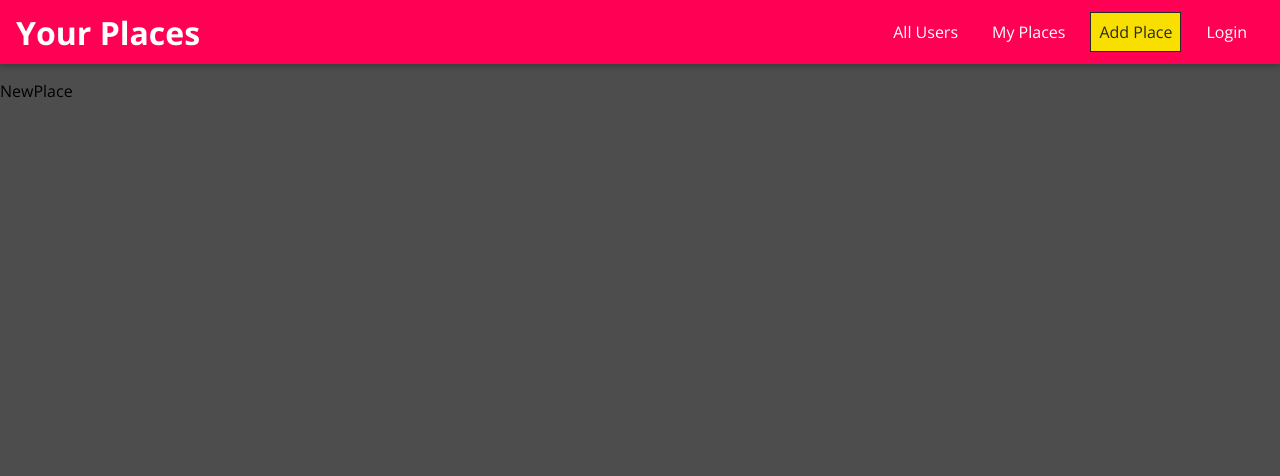
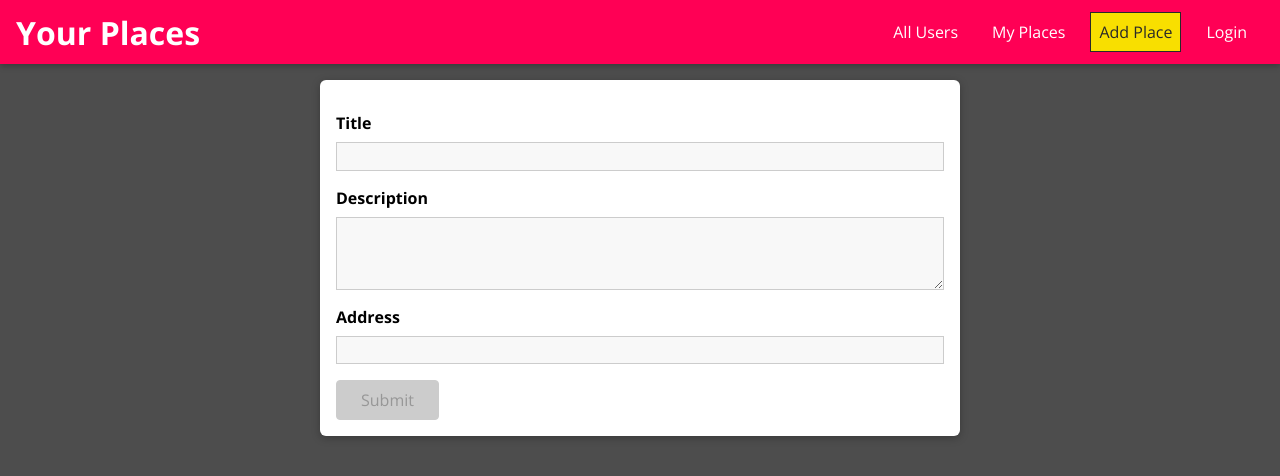
Before and after one commit to henningsadam/udemy-shared-places-mern, a React (Create React App) app: page /places/new in a window 1280 px wide. Shown: the top 476 px of the page. Built offline with nearby package versions, Linux system fonts and the light colour scheme.

Commit message:
added a new page and form to add a place

```diff
--- /dev/null
+++ b/src/places/pages/NewPlace.css
@@ -0,0 +1,10 @@
+.place-form {
+  list-style: none;
+  margin: 0 auto;
+  padding: 1rem;
+  width: 90%;
+  max-width: 40rem;
+  box-shadow: 0 2px 8px rgba(0, 0, 0, 0.26);
+  border-radius: 6px;
+  background: white;
+}
--- a/src/places/pages/NewPlace.js
+++ b/src/places/pages/NewPlace.js
@@ -1,9 +1,102 @@
-import React from 'react'
+import React, { useCallback, useReducer } from 'react';
+
+import './NewPlace.css';
+import Input from '../../shared/components/FormElements/Input';
+import Button from '../../shared/components/FormElements/Button';
+import {
+  VALIDATOR_REQUIRE,
+  VALIDATOR_MINLENGTH,
+} from '../../shared/util/validators';
+
+const formReducer = (state, action) => {
+  switch (action.type) {
+    case 'INPUT_CHANGE':
+      let formIsValid = true;
+      for (const inputId in state.inputs) {
+        if (inputId === action.inputId) {
+          formIsValid = formIsValid && action.isValid;
+        } else {
+          formIsValid = formIsValid && state.inputs[inputId].isValid;
+        }
+      }
+      return {
+        ...state,
+        inputs: {
+          ...state.inputs,
+          [action.inputId]: { value: action.value, isValid: action.isValid },
+        },
+        isValid: formIsValid,
+      };
+
+    default:
+      return state;
+  }
+};
 
 const NewPlace = () => {
+  const [formState, dispatch] = useReducer(formReducer, {
+    inputs: {
+      title: {
+        value: '',
+        isValid: false,
+      },
+      description: {
+        value: '',
+        isValid: false,
+      },
+    },
+    isValid: false,
+  });
+
+  const inputHandler = useCallback(
+    (id, value, isValid) => {
+      dispatch({
+        type: 'INPUT_CHANGE',
+        value: value,
+        isValid: isValid,
+        inputId: id,
+      });
+    },
+    [dispatch]
+  );
+
+  const placeSubmitHandler = (e) => {
+    e.preventDefault();
+    console.log(formState.inputs)
+  };
+
   return (
-    <div>NewPlace</div>
-  )
-}
+    <form className='place-form' onSubmit={placeSubmitHandler}>
+      <Input
+        id='title'
+        element='input'
+        type='text'
+        label='Title'
+        errorText='Please enter a valid title'
+        validators={[VALIDATOR_REQUIRE()]}
+        onInput={inputHandler}
+      />
+      <Input
+        id='description'
+        element='textarea'
+        label='Description'
+        validators={[VALIDATOR_MINLENGTH(5)]}
+        errorText='Please enter a longer description'
+        onInput={inputHandler}
+      />
+      <Input
+        id='address'
+        element='input'
+        label='Address'
+        validators={[VALIDATOR_REQUIRE()]}
+        errorText='Please enter a valid address'
+        onInput={inputHandler}
+      />
+      <Button type='submit' disabled={!formState.isValid}>
+        Submit
+      </Button>
+    </form>
+  );
+};
 
-export default NewPlace
+export default NewPlace;
--- /dev/null
+++ b/src/shared/components/FormElements/Input.css
@@ -0,0 +1,41 @@
+.form-control {
+  margin: 1rem 0;
+}
+
+.form-control label,
+.form-control input,
+.form-control textarea {
+  display: block;
+}
+
+.form-control label {
+  font-weight: bold;
+  margin-bottom: 0.5rem;
+}
+
+.form-control input,
+.form-control textarea {
+  width: 100%;
+  font: inherit;
+  border: 1px solid #ccc;
+  background: #f8f8f8;
+  padding: 0.15rem 0.25rem;
+}
+
+.form-control input:focus,
+.form-control textarea:focus {
+  outline: none;
+  background: #ebebeb;
+  border-color: #510077;
+}
+
+.form-control--invalid label,
+.form-control--invalid p {
+  color: red;
+}
+
+.form-control--invalid input,
+.form-control--invalid textarea {
+  border-color: red;
+  background: #ffd1d1;
+}
--- /dev/null
+++ b/src/shared/components/FormElements/Input.js
@@ -0,0 +1,85 @@
+import React, { useReducer, useEffect } from 'react';
+
+import './Input.css';
+import { validate } from '../../util/validators';
+
+const inputReducer = (state, action) => {
+  switch (action.type) {
+    case 'CHANGE':
+      return {
+        ...state,
+        value: action.val,
+        isValid: validate(action.val, action.validators),
+      };
+    case 'TOUCH':
+      return {
+        ...state,
+        isTouched: true,
+      };
+    default:
+      return state;
+  }
+};
+
+const Input = (props) => {
+  const [inputState, dispatch] = useReducer(inputReducer, {
+    value: '',
+    isValid: false,
+    isTouched: false,
+  });
+
+  const { id, onInput } = props;
+  const { value, isValid } = inputState;
+
+  useEffect(() => {
+    onInput(id, value, isValid);
+  }, [id, onInput, value, isValid]);
+
+  const changeHandler = (e) => {
+    dispatch({
+      type: 'CHANGE',
+      val: e.target.value,
+      validators: props.validators,
+    });
+  };
+
+  const touchHandler = () => {
+    dispatch({
+      type: 'TOUCH',
+    });
+  };
+
+  const element =
+    props.element === 'input' ? (
+      <input
+        id={props.id}
+        type={props.type}
+        placeholder={props.placeholder}
+        onChange={changeHandler}
+        onBlur={touchHandler}
+        value={inputState.value}
+      />
+    ) : (
+      <textarea
+        id={props.id}
+        rows={props.rows || 3}
+        onChange={changeHandler}
+        onBlur={touchHandler}
+        value={inputState.value}
+      />
+    );
+
+  return (
+    <div
+      className={`form-control ${
+        !inputState.isValid && inputState.isTouched && 'form-control--invalid'
+      }`}
+    >
+      <label htmlFor={props.id}>{props.label}</label>
+      {element}
+      {!inputState.isValid && inputState.isTouched && <p>{props.errorText}</p>}
+    </div>
+  );
+};
+
+export default Input;
--- a/src/shared/components/UIElements/Map.js
+++ b/src/shared/components/UIElements/Map.js
@@ -1,4 +1,6 @@
-import React, { useRef, useEffect } from 'react';
+import React, { useRef,
+  // useEffect
+} from 'react';
 
 import './Map.css';
 
--- /dev/null
+++ b/src/shared/util/validators.js
@@ -0,0 +1,46 @@
+const VALIDATOR_TYPE_REQUIRE = 'REQUIRE';
+const VALIDATOR_TYPE_MINLENGTH = 'MINLENGTH';
+const VALIDATOR_TYPE_MAXLENGTH = 'MAXLENGTH';
+const VALIDATOR_TYPE_MIN = 'MIN';
+const VALIDATOR_TYPE_MAX = 'MAX';
+const VALIDATOR_TYPE_EMAIL = 'EMAIL';
+const VALIDATOR_TYPE_FILE = 'FILE';
+
+export const VALIDATOR_REQUIRE = () => ({ type: VALIDATOR_TYPE_REQUIRE });
+export const VALIDATOR_FILE = () => ({ type: VALIDATOR_TYPE_FILE });
+export const VALIDATOR_MINLENGTH = (val) => ({
+  type: VALIDATOR_TYPE_MINLENGTH,
+  val: val,
+});
+export const VALIDATOR_MAXLENGTH = (val) => ({
+  type: VALIDATOR_TYPE_MAXLENGTH,
+  val: val,
+});
+export const VALIDATOR_MIN = (val) => ({ type: VALIDATOR_TYPE_MIN, val: val });
+export const VALIDATOR_MAX = (val) => ({ type: VALIDATOR_TYPE_MAX, val: val });
+export const VALIDATOR_EMAIL = () => ({ type: VALIDATOR_TYPE_EMAIL });
+
+export const validate = (value, validators) => {
+  let isValid = true;
+  for (const validator of validators) {
+    if (validator.type === VALIDATOR_TYPE_REQUIRE) {
+      isValid = isValid && value.trim().length > 0;
+    }
+    if (validator.type === VALIDATOR_TYPE_MINLENGTH) {
+      isValid = isValid && value.trim().length >= validator.val;
+    }
+    if (validator.type === VALIDATOR_TYPE_MAXLENGTH) {
+      isValid = isValid && value.trim().length <= validator.val;
+    }
+    if (validator.type === VALIDATOR_TYPE_MIN) {
+      isValid = isValid && +value >= validator.val;
+    }
+    if (validator.type === VALIDATOR_TYPE_MAX) {
+      isValid = isValid && +value <= validator.val;
+    }
+    if (validator.type === VALIDATOR_TYPE_EMAIL) {
+      isValid = isValid && /^\S+@\S+\.\S+$/.test(value);
+    }
+  }
+  return isValid;
+};
```
